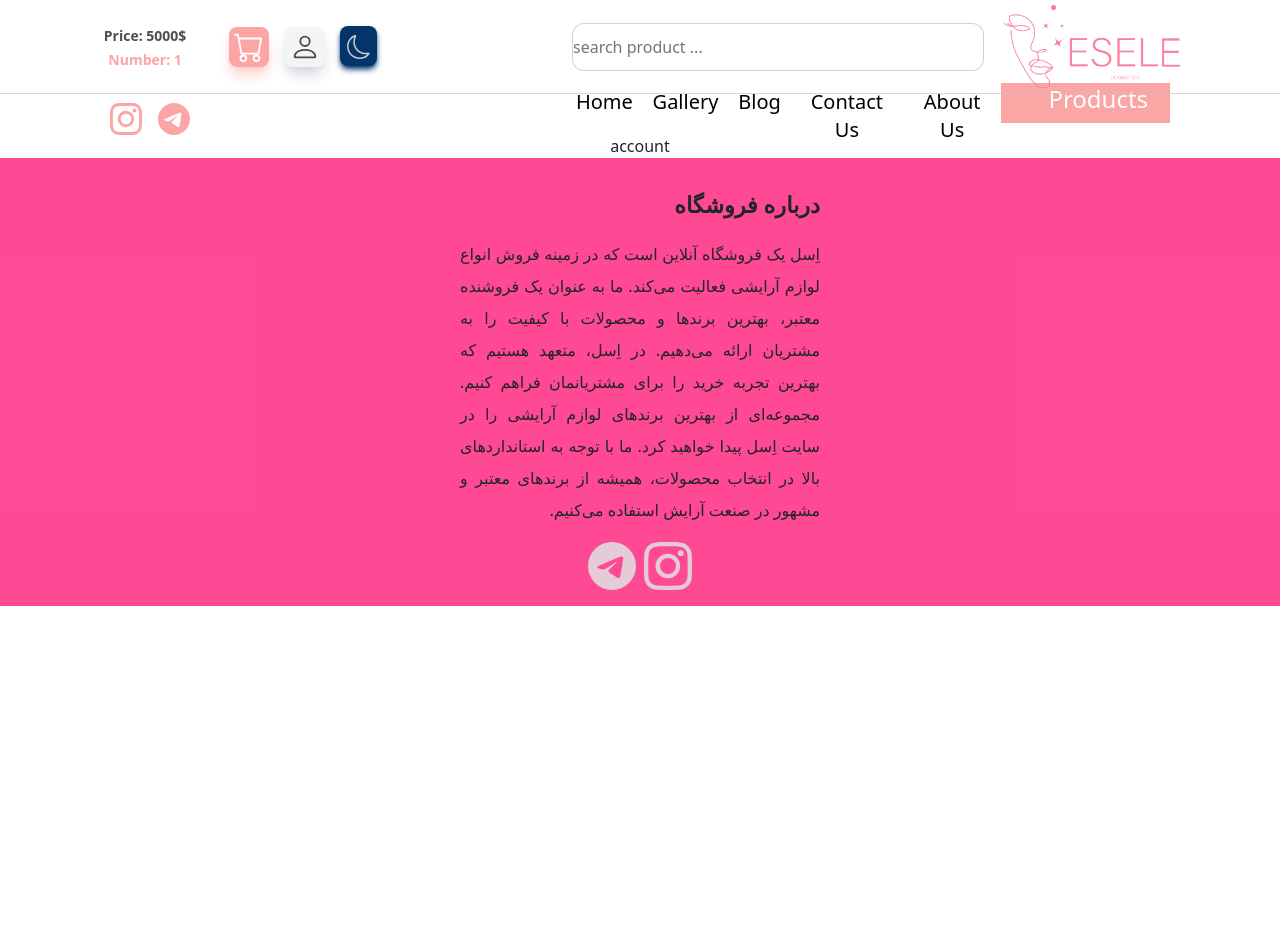
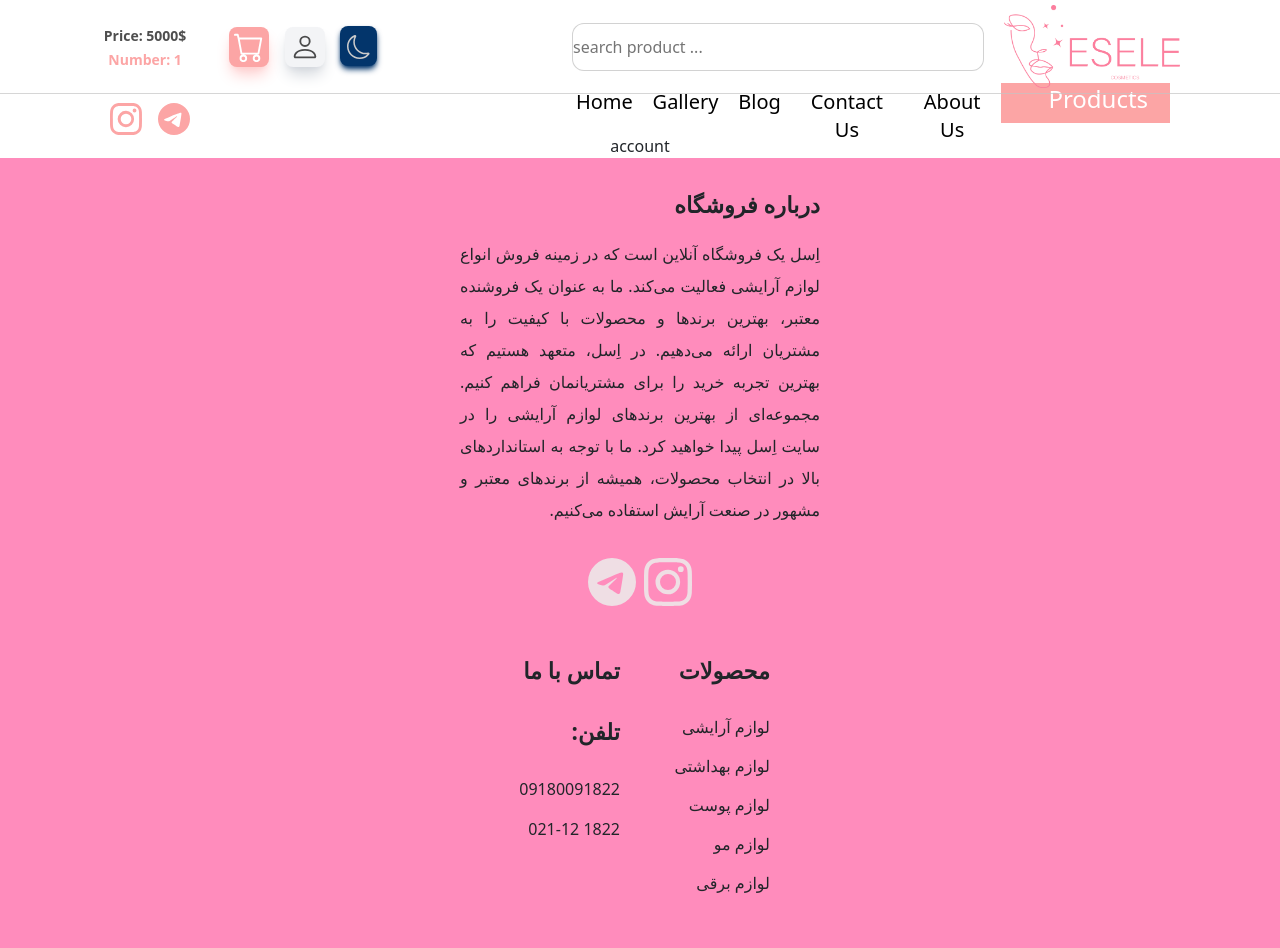
Before and after one commit to Mehdi-njfn/eseleshop, a React (Create React App) app: page /account in a window 1280 px wide. Shown: the top 948 px of the page. Before the commit the page ends 800 px from the top, so only its background shows below. Built offline with nearby package versions, Linux system fonts and the light colour scheme.

Commit message:
footer mading

```diff
--- a/src/component/footer.jsx
+++ b/src/component/footer.jsx
@@ -1,25 +1,50 @@
 
 import * as Icon from 'react-bootstrap-icons';
 
+import zar from '../asset/download.png';
 
 
 
 const Footer = () => {
   return (
-    <div className="footer bg-[#ff2c84db] w-[100%] pt-[30px]">
-      <div className="discript w-[100%] ">
+    <div className="footer flex flex-col bg-[#ff2c848b] w-[100%] pt-[30px]">
+      <div className="discript relative w-[100%] ">
         <div className=" text-right w-[360px] mx-auto ">
           <p className=" font-bold text-[1.4rem]">درباره فروشگاه</p>
           <p dir="rtl" className=" font-medium text-[1rem] leading-[2rem] text-justify">اِسل یک فروشگاه آنلاین است که در زمینه فروش انواع لوازم آرایشی فعالیت می‌کند. ما به عنوان یک فروشنده معتبر، بهترین برندها و محصولات با کیفیت را به مشتریان ارائه می‌دهیم. در اِسل، متعهد هستیم که بهترین تجربه خرید را برای مشتریانمان فراهم کنیم. مجموعه‌ای از بهترین برندهای لوازم آرایشی را در سایت اِسل پیدا خواهید کرد. ما با توجه به استانداردهای بالا در انتخاب محصولات، همیشه از برندهای معتبر و مشهور در صنعت آرایش استفاده می‌کنیم.</p>
-          <p className='flex text-[#e0e0e0dd]'>
+          <p className='flex text-[#edebebdd] mt-8'>
             <Icon.Telegram className='ml-auto mr-2' size={48} />
             <Icon.Instagram className='mr-auto' size={48} />
           </p>
         </div>
       </div>
-      <div className=""></div>
-      <div className=""></div>
-      <div className=""></div>
+      <div className="mx-auto">
+        <div className="products relative w-[150px] float-right mt-8">
+          <div className="text-right pr-[20px]">
+            <p className=" font-bold text-[1.4rem] mb-7">محصولات</p>
+            <ul className=' list-none w-[100%] font-normal'>
+              <li className='my-[15px]'>لوازم آرایشی</li>
+              <li className='my-[15px]'>لوازم بهداشتی</li>
+              <li className='my-[15px]'>لوازم پوست</li>
+              <li className='my-[15px]'>لوازم مو</li>
+              <li className='my-[15px]'>لوازم برقی</li>
+            </ul>
+          </div>
+        </div>
+        <div className="contact relative w-[150px] float-right mt-8">
+          <div className="text-right pr-[20px]">
+            <p className='font-bold text-[1.4rem] mb-7'>تماس با ما</p>
+            <p className='font-bold text-[1.4rem] mb-7'>:تلفن</p>
+            <p>09180091822</p>
+            <p>021-12 1822</p>
+          </div>
+        </div>
+
+      </div>
+      <div className="medals relative mx-auto mt-8">
+        <p className='font-bold text-[1.4rem] mb-7'>با اعتماد خرید کنید</p>
+        <img src={zar} alt="" />
+      </div>
 
     </div>
   );
```
